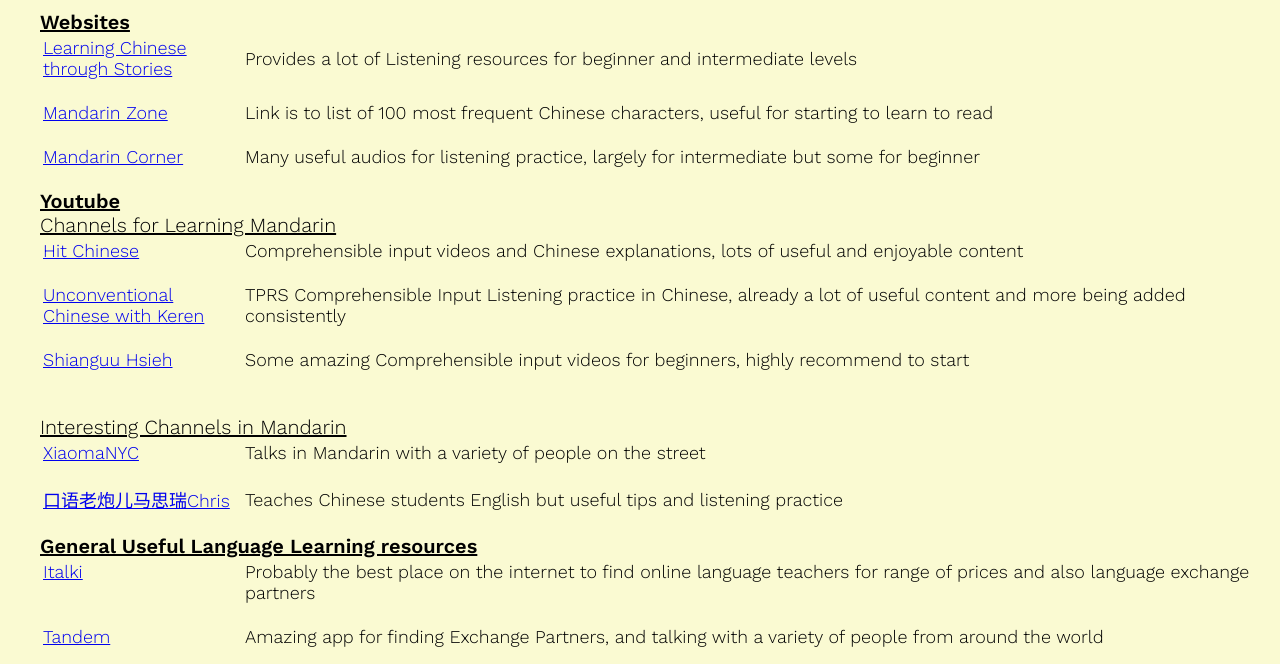
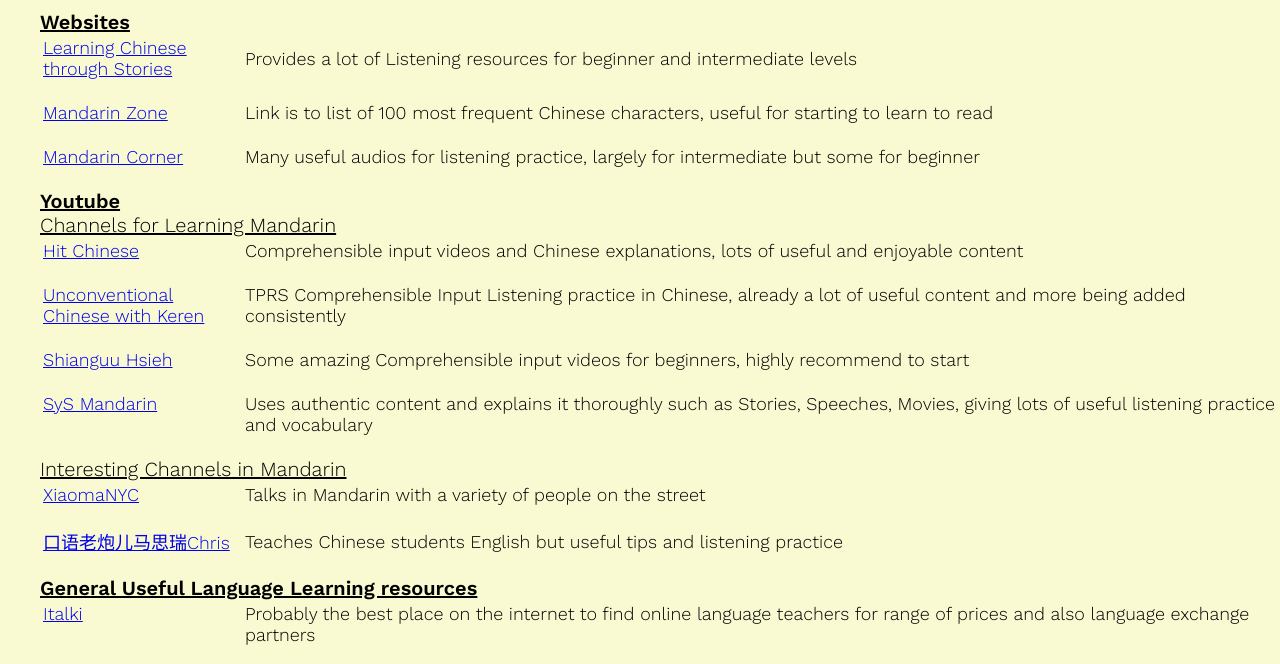
Before and after one commit to ben53515/benw-website, a plain HTML site: page resources/mandarin.html in a window 1280 px wide. Shown: the part 70-734 px from the top of the page. Drawn offline with nearby package versions, Linux system fonts and the light colour scheme.

Commit message:
updated resources

```diff
--- a/resources/mandarin.html
+++ b/resources/mandarin.html
@@ -64,8 +64,8 @@
                     <td><p>Some amazing Comprehensible input videos for beginners, highly recommend to start</p></td>
                 </tr>
                 <tr>
-                    <td class="table-link"><a href="" target="_blank"></a></td>
-                    <td><p></p></td>
+                    <td class="table-link"><a href="https://www.youtube.com/channel/UCUjFsQAUUS1IFM7oyUXeB1g" target="_blank">SyS Mandarin</a></td>
+                    <td><p>Uses authentic content and explains it thoroughly such as Stories, Speeches, Movies, giving lots of useful listening practice and vocabulary</p></td>
                 </tr>
             </table>
             <p class="subtitle">Interesting Channels in Mandarin</p>
```
Also changed, not shown: resources/spanish.html (+1 -1 lines).
